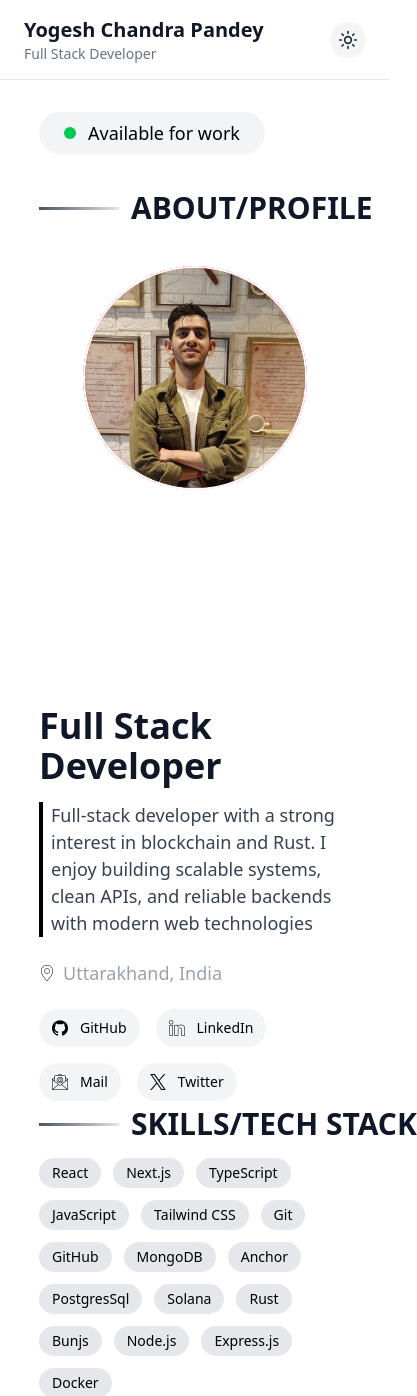
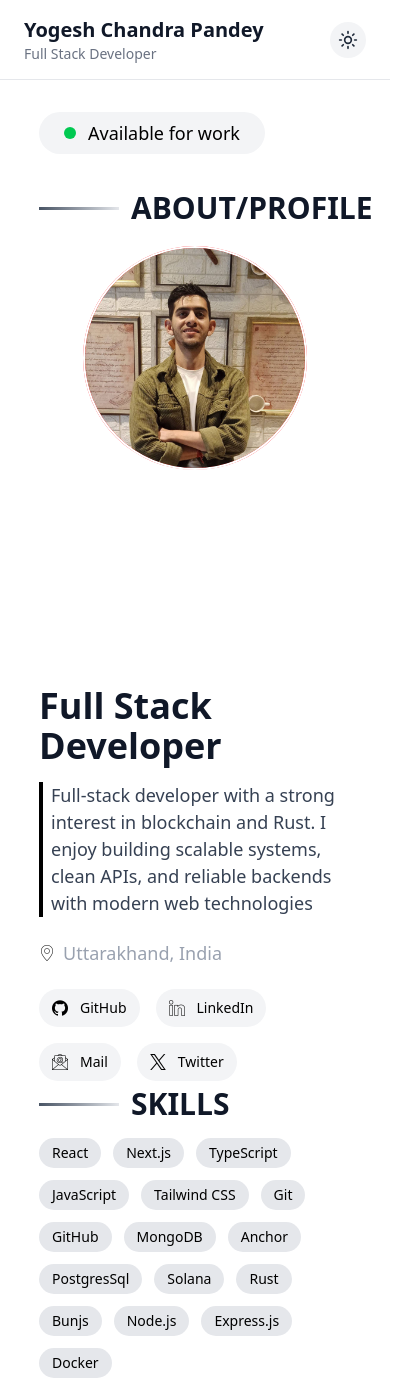
Before and after one commit to its-YogeshChandra/Portfolio, a Next.js app: page / in a window 390 px wide. Shown: the top 1396 px of the page, 417 px wide, since content can reach past the window. Built offline with nearby package versions, Linux system fonts and the light colour scheme; no server answers.

Commit message:
Make skills section title responsive and adjust hero image top margin on medium screens.

```diff
--- a/src/components/hero.section.tsx
+++ b/src/components/hero.section.tsx
@@ -79,7 +79,7 @@ export const HeroSection = () => {
                         ))}
                     </div>
                 </div>
-                <div className="w-full md:w-1/2 min-h-100 flex justify-center md:justify-start md:pl-5 mt-5 md:mt-0">
+                <div className="w-full md:w-1/2 min-h-100 flex justify-center md:justify-start md:pl-5 md:mt-0">
                     <div className="w-56 h-56 md:w-72 md:h-72 rounded-full bg-red-500 relative">
                         <Image src={portimage} alt="profile" className="w-full h-full rounded-full border-2 border-white object-cover" />
                     </div>
--- a/src/components/skills.tsx
+++ b/src/components/skills.tsx
@@ -48,7 +48,10 @@ export const Skills = () => {
         >
             <div className="w-max h-max flex gap-x-3 items-center">
                 <div className="w-20 h-[3px] bg-linear-to-r from-gray-600 to-gray-200 dark:from-gray-400 dark:to-gray-800"></div>
-                <p className="text-3xl font-bold text-gray-900 dark:text-white"> SKILLS/TECH STACK</p>
+                <p className="text-3xl font-bold text-gray-900 dark:text-white">
+                    <span className="md:hidden">SKILLS</span>
+                    <span className="hidden md:inline">SKILLS/TECH STACK</span>
+                </p>
             </div>
             <motion.div
                 variants={container}
```
